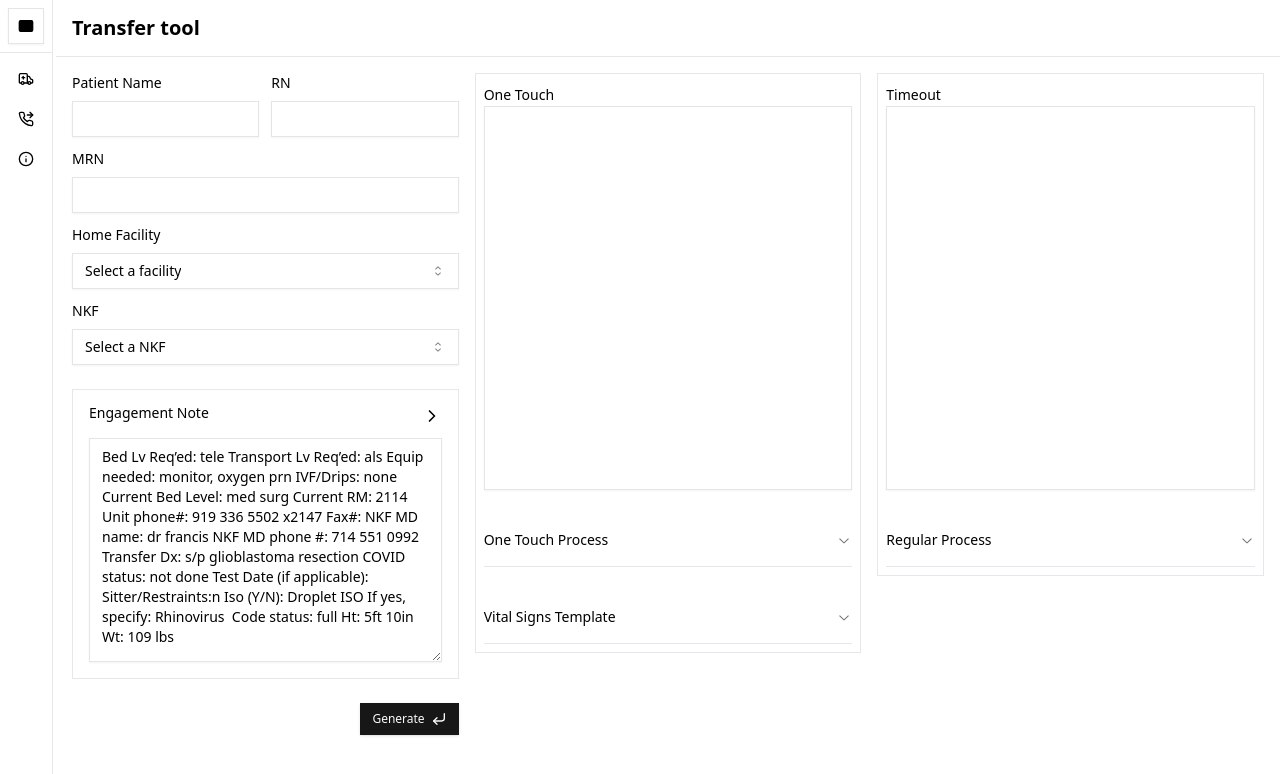
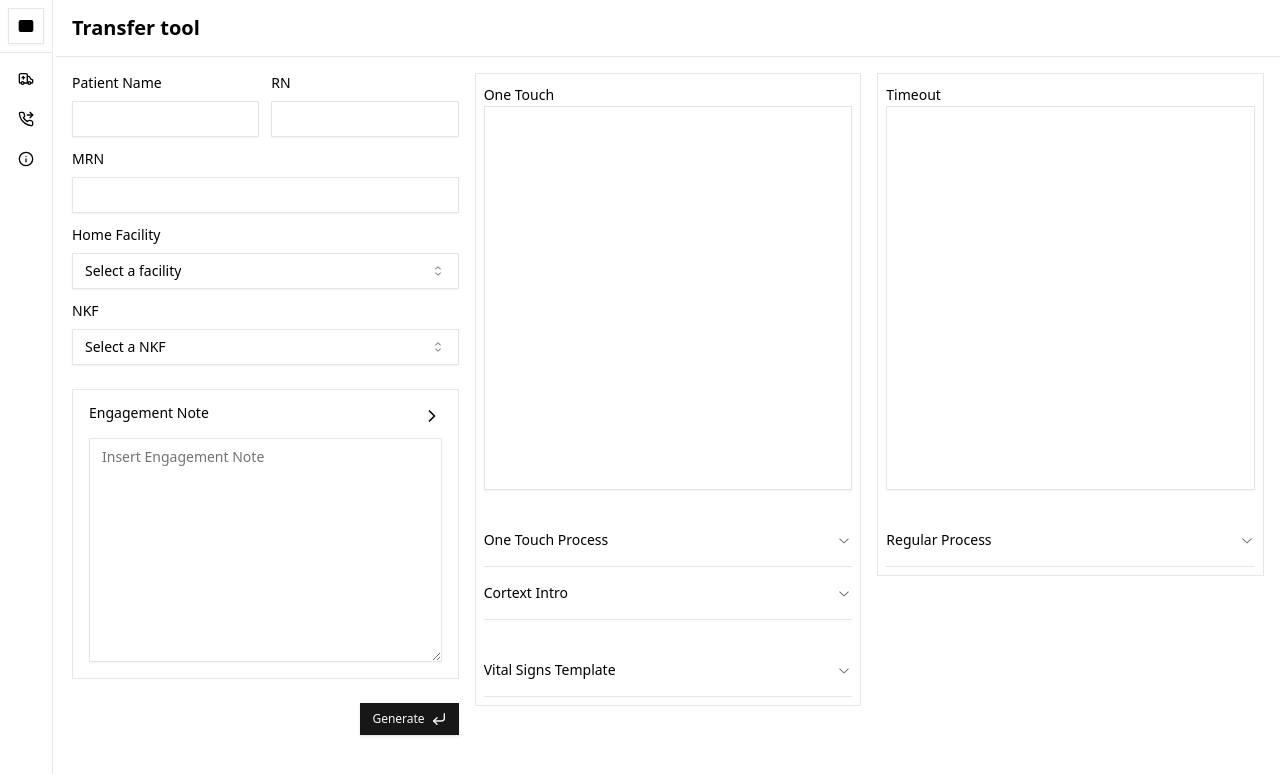
Before and after one commit to hilljevon/scal-helper, a Next.js app: page / in a window 1280 px wide. Shown: the top 774 px of the page. Built offline with nearby package versions, Linux system fonts and the light colour scheme.

Commit message:
Added empty engagement note option on launch. Fixed bug for transport level on timeout. Fixed one touch template. Added cortext intro accordion.

```diff
--- a/components/user/ValidatedMainPage.tsx
+++ b/components/user/ValidatedMainPage.tsx
@@ -62,6 +62,7 @@ const formSchema = z.object({
     mrn: z.string()
 })
 const dummyEngagementNoteData = [
+    "",
     "Bed Lv Req’ed: tele Transport Lv Req’ed: als Equip needed: monitor, oxygen prn IVF/Drips: none Current Bed Level: med surg Current RM: 2114 Unit phone#: 919 336 5502 x2147 Fax#: NKF MD name: dr francis NKF MD phone #: 714 551 0992 Transfer Dx: s/p glioblastoma resection COVID status: not done Test Date (if applicable): Sitter/Restraints:n Iso (Y/N): Droplet ISO If yes, specify: Rhinovirus  Code status: full Ht: 5ft 10in Wt: 109 lbs",
     "Bed Lv Req’ed: ICU Transport Lv Req’ed: CCT-RN Equip needed: monitor, mask IVF/Drips: heparin gtt 5cc/hr Current Bed Level: ICU Current RM: 5223 Unit phone#: 646-442-2214 Fax#: NKF MD name: dr Smith NKF MD phone #: 949-324-2147 Transfer Dx: SEPSIS, COVID COVID status: Positive Test Date(if applicable): 10 / 14 Sitter / Restraints:Bilateral wrist restraints Iso (Y/N): Y If yes, specify: COVID Code status: DNR / DNI Ht: 170cm Wt: 57kg",
     "Bed Lv Req’ed: DOU Transport Lv Req’ed: BLS Equip needed: Cardiac Monitor IVF/Drips: Normal saline Current Bed Level: Tele Current RM: 1234 Unit phone#: 714-768-2944 Fax#: 714-888-4563 NKF MD name: dr Silvia Martinez NKF MD phone #: 949-324-2147 Transfer Dx: Failure to thrive COVID status: negative Test Date(if applicable): 10 / 14 Sitter / Restraints: Sitter Bilateral wrist restraints Iso (Y/N): N If yes, specify: Code status: DNR / DNI Ht: 170cm Wt: 57kg"
@@ -118,7 +119,7 @@ export function ValidatedMainPage() {
         )
     }
     const toggleEngagementNote = () => {
-        setActiveEngagementNote((prevInt) => (prevInt + 1) % 3)
+        setActiveEngagementNote((prevInt) => (prevInt + 1) % 4)
         form.setValue("engagementNote", dummyEngagementNoteData[activeEngagementNote])
     }
     return (
@@ -301,7 +302,12 @@ export function ValidatedMainPage() {
                                     <div className="flex w-full rounded-md border border-neutral-200 bg-transparent px-3 py-2 shadow-sm placeholder:text-neutral-500 focus-visible:outline-none focus-visible:ring-1 focus-visible:ring-neutral-950 disabled:cursor-not-allowed disabled:opacity-50 dark:border-neutral-800 dark:placeholder:text-neutral-400 dark:focus-visible:ring-neutral-300 min-h-[24rem] min-w-[4rem] text-xs">
                                         {caseData && (
                                             <p className="text-base">
-                                                One Touch Template <br /> <br />  Name:  <span className="text-red-600">{generalData.patientName} </span> <br />
+                                                ** One Touch **
+                                                <br />
+                                                New OURS Bed Request
+                                                <br />
+                                                <br />
+                                                Name:  <span className="text-red-600">{generalData.patientName} </span> <br />
                                                 MRN: <span className="text-red-600">{generalData.mrn} </span> <br />
                                                 {/* May need to create conditional */}
                                                 Dx: <span className="text-red-600"> {caseData["Transfer Dx"]} </span>  <br />
@@ -316,10 +322,11 @@ export function ValidatedMainPage() {
                                                 {/* May need to create conditional */}
                                                 Weight: <span className="text-red-600">{caseData["Wt"]} </span> <br />
                                                 {/* May need to create conditional */}
-                                                Bed Lvl: <span className="text-red-600">{caseData["Bed Lv Req’ed"]}</span> <br /> <br />
-                                                UA: <span className="text-red-600"> Jevon H </span><br />
-                                                RN:  <span className="text-red-600">{generalData.rnCaseManager} </span> <br /> <br />
-                                                If you can accept the patient, please reply "Accept"
+                                                Bed Level Request: <span className="text-red-600">{caseData["Bed Lv Req’ed"]}</span> <br /> <br />
+                                                CM Name:  <span className="text-red-600">{generalData.rnCaseManager} </span> <br />
+                                                UA Name: <span className="text-red-600"> Jevon H </span><br /> <br />
+                                                If you can accept the patient, please reply "Accept". If you need additional clarifciation, the OURS Physician Advisor will call you back at your cell phone number unless you provide another number. <br />
+                                                Thank you.
                                             </p>
                                         )}
                                     </div>
@@ -336,6 +343,15 @@ export function ValidatedMainPage() {
                                             <span className="font-extrabold">3. </span> Send cortext to OURS One Touch group, MD on call, OURS physician, and OURS CM. <br />
                                             <span className="font-extrabold">4. </span> Confirm MD accept + bed. <br />
                                             <span className="font-extrabold">5. </span> Tx checkoff list + vital signs.
+                                        </AccordionContent>
+                                    </AccordionItem>
+                                </Accordion>
+                                <Accordion type="single" collapsible>
+                                    <AccordionItem value="item-1">
+                                        <AccordionTrigger>Cortext Intro</AccordionTrigger>
+                                        <AccordionContent className="text-xs">
+                                            Hi team this is jevon from OURS. May I pls request for pt below? TYSM
+                                            <br />
                                         </AccordionContent>
                                     </AccordionItem>
                                 </Accordion>
@@ -394,13 +410,12 @@ export function ValidatedMainPage() {
                                             <p className="text-lg">
                                                 Timeout with <span className="text-blue-600"> {generalData.rnCaseManager} </span> on
                                                 <span className="text-blue-600"> {generalData.patientName} ({generalData["mrn"]}) </span> <br /> <br />
-                                                Going to Kaiser <span className="text-blue-600"> {currentFacility ? (<p className="inline-block">{currentFacility.name}</p>) : (<p className="inline-block">XXX</p>)} </span>
-                                                Room XXX, Report XXX, Pickup at XXX. Level of Care: <p className="inline-block">{caseData["Bed Lv Req’ed"]}</p> <br />
-                                                Transport Lv: <span className="text-blue-600"> {caseData["Transport Lv Req’d"]} </span>,
+                                                Going to Kaiser <span className="text-blue-600"> {currentFacility ? (<p className="inline-block">{currentFacility.name}</p>) : (<p className="inline-block">XXX</p>)} </span>  Accepting: Dr. <span className="text-blue-600">XXX</span> Room XXX, Report XXX, Pickup at XXX. Level of Care: <p className="inline-block">{caseData["Bed Lv Req’ed"]}</p> <br />
+                                                Transport Lv: <span className="text-blue-600"> {caseData["Transport Lv Req’ed"]} </span>,
                                                 Equip Needed: <span className="text-blue-600"> {caseData["Equip. needed"]} </span> <br />
                                                 Dx: <span className="text-blue-600"> {caseData["Transfer Dx"]} </span>,
                                                 IVF/Drips: <span className="text-blue-600"> {caseData["IVF/Drips"]} </span>,
-                                                COVID status: <span className="text-blue-600"> {caseData["COVID status"]} </span> <br />
+                                                COVID status: <span className="text-blue-600"> {caseData["COVID status"]} </span>
                                                 Sitter/Restraints: <span className="text-blue-600"> {caseData["Sitter/Restraints"]} </span>,
                                                 Iso: <span className="text-blue-600">{caseData["Iso (Y/N)"]} {caseData["If yes, specify"]} </span> ,
                                                 Code Status: <span className="text-blue-600"> {caseData["Code status"]} </span> <br /> <br />
```
